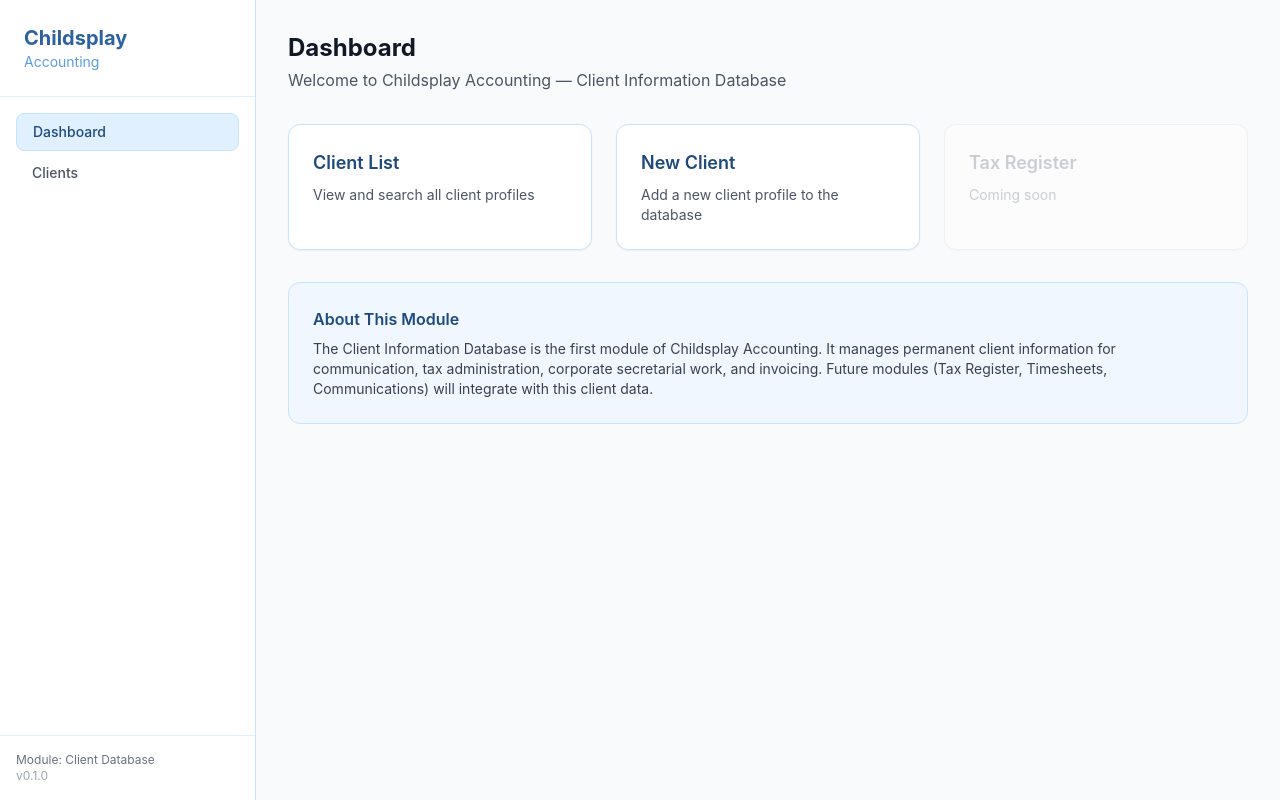
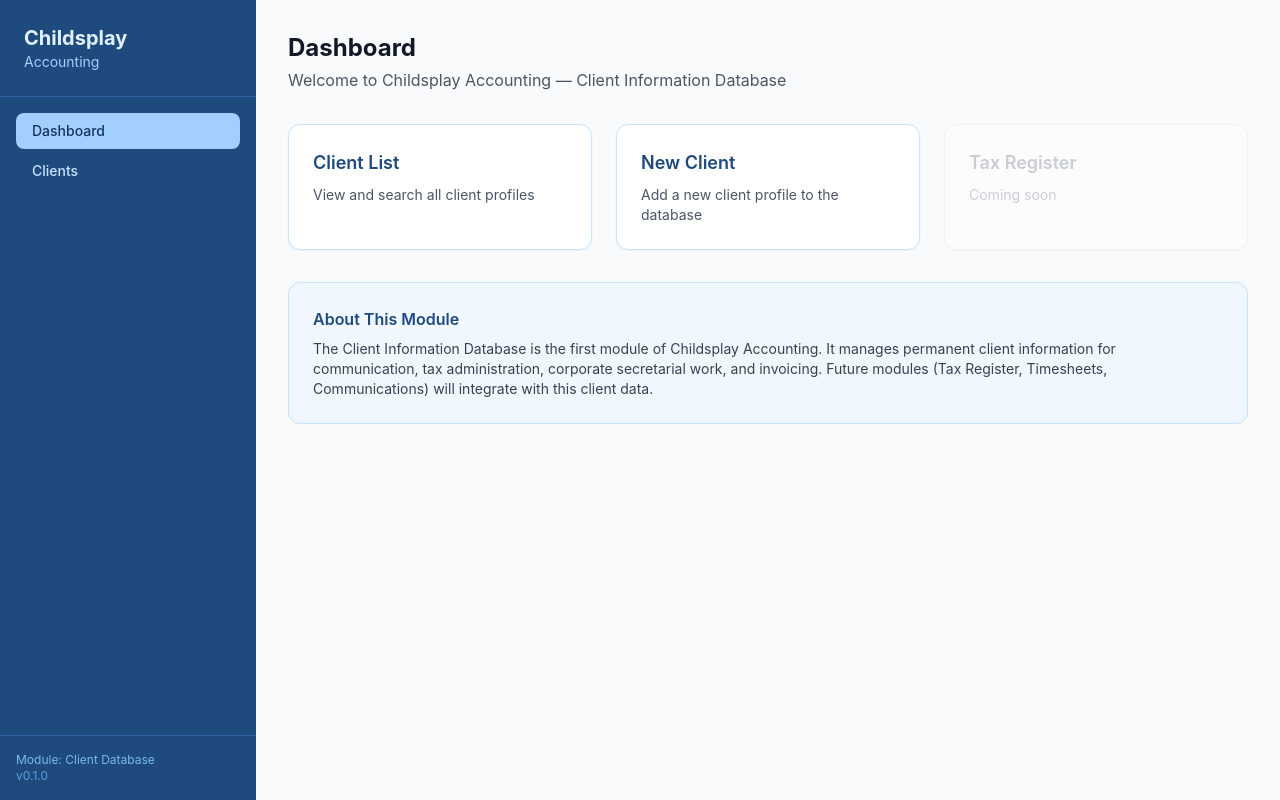
Before and after one commit to childsplay-accounting/childsplay-accounting-v2, a React (Vite) app in the folder frontend/: page / in a window 1280 px wide. Built offline with nearby package versions, Linux system fonts and the light colour scheme.

Commit message:
Revert "Change sidebar to light theme with baby blue accents"
This reverts commit 651b98485981897883c5d09133f344a5c1d1fff5.

```diff
--- a/frontend/src/components/Layout.jsx
+++ b/frontend/src/components/Layout.jsx
@@ -2,7 +2,7 @@ import { Outlet, Link, useLocation } from "react-router-dom";
 
 /**
  * Main layout wrapper with navigation sidebar and content area.
- * Light theme with baby blue accents.
+ * Uses baby blue colour scheme throughout.
  */
 function Layout() {
   const location = useLocation();
@@ -14,12 +14,12 @@ function Layout() {
 
   return (
     <div className="flex h-screen overflow-hidden">
-      {/* Sidebar — light theme */}
-      <aside className="w-64 bg-white border-r border-baby-200 flex flex-col">
+      {/* Sidebar */}
+      <aside className="w-64 bg-baby-800 text-white flex flex-col">
         {/* Logo / App name */}
-        <div className="p-6 border-b border-baby-100">
-          <h1 className="text-xl font-bold text-baby-700">Childsplay</h1>
-          <p className="text-sm text-baby-500">Accounting</p>
+        <div className="p-6 border-b border-baby-700">
+          <h1 className="text-xl font-bold text-baby-100">Childsplay</h1>
+          <p className="text-sm text-baby-300">Accounting</p>
         </div>
 
         {/* Navigation */}
@@ -36,8 +36,8 @@ function Layout() {
                 to={item.path}
                 className={`block px-4 py-2 rounded-lg text-sm font-medium transition-colors ${
                   isActive
-                    ? "bg-baby-100 text-baby-800 border border-baby-200"
-                    : "text-gray-600 hover:bg-baby-50 hover:text-baby-700"
+                    ? "bg-baby-300 text-baby-900"
+                    : "text-baby-200 hover:bg-baby-700 hover:text-white"
                 }`}
               >
                 {item.label}
@@ -47,9 +47,9 @@ function Layout() {
         </nav>
 
         {/* Footer */}
-        <div className="p-4 border-t border-baby-100">
-          <p className="text-xs text-gray-500">Module: Client Database</p>
-          <p className="text-xs text-gray-400">v0.1.0</p>
+        <div className="p-4 border-t border-baby-700">
+          <p className="text-xs text-baby-400">Module: Client Database</p>
+          <p className="text-xs text-baby-500">v0.1.0</p>
         </div>
       </aside>
 
```
